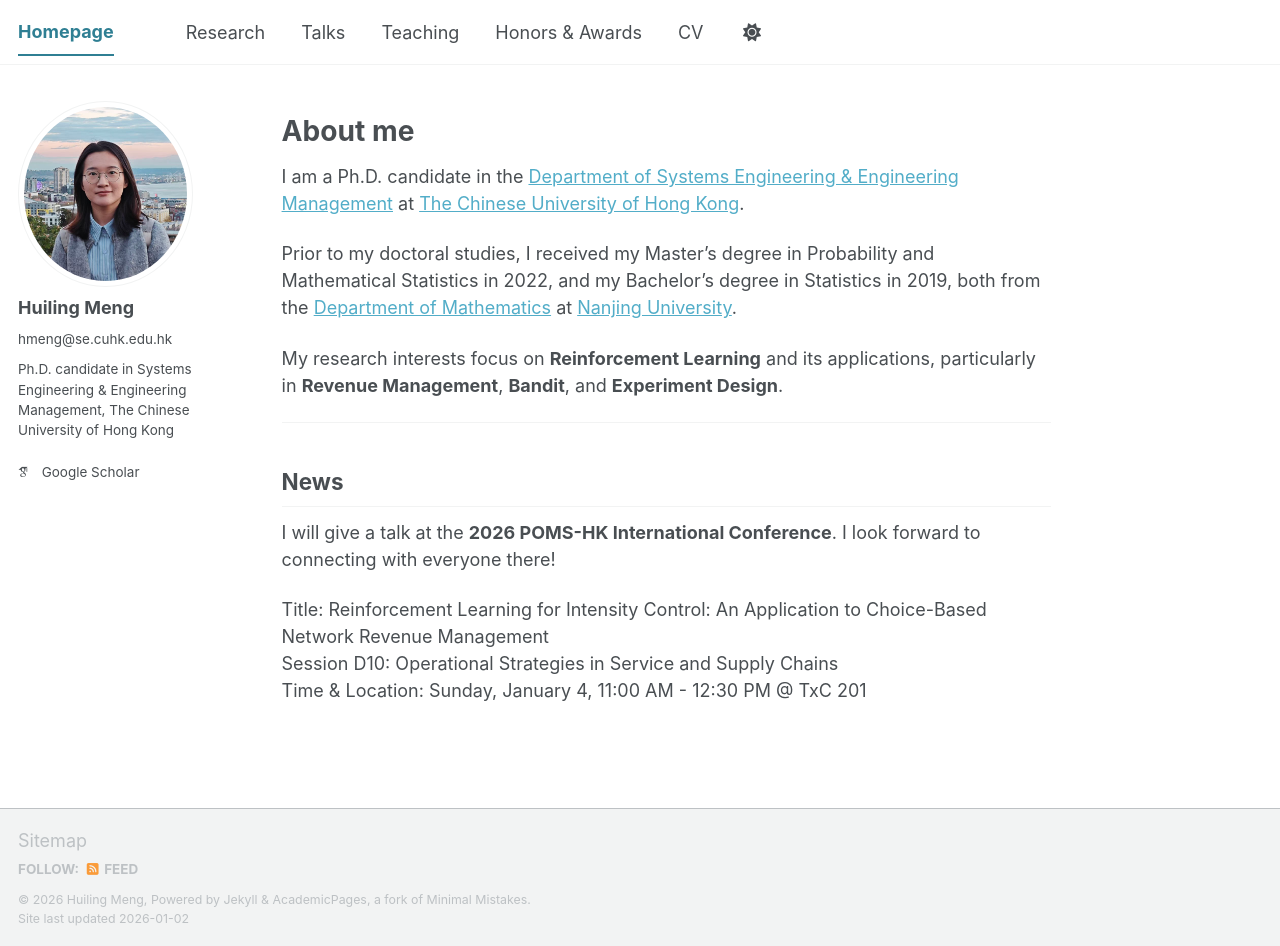
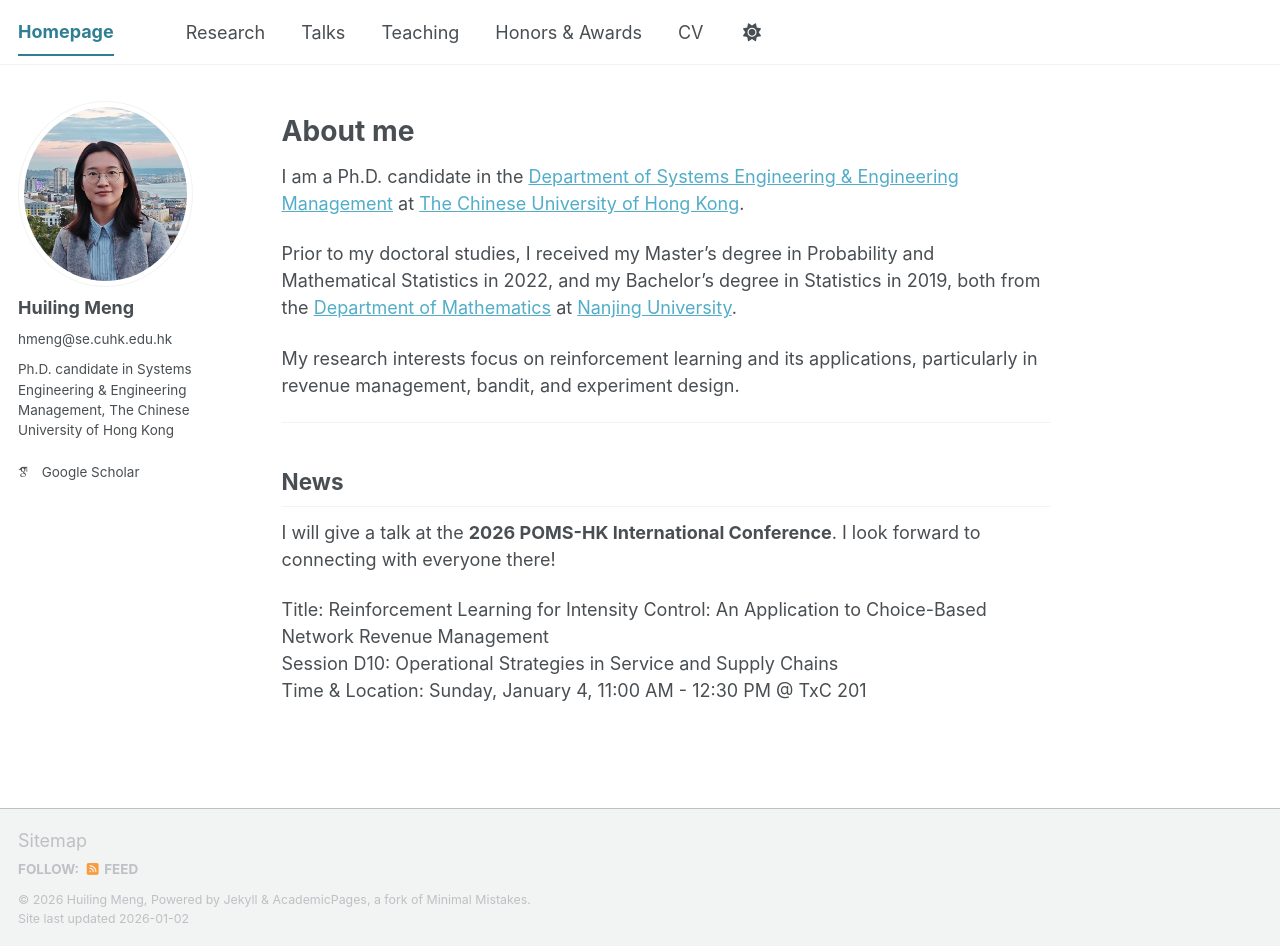
Before and after one commit to huilingmeng/huilingmeng.github.io, a Jekyll site: the page built from _pages/about.md, in a window 1280 px wide and 946 px high. Built offline with Jekyll 4.4.1, drawn with Linux system fonts in a browser that asks for light colours; some web fonts are replaced; a script bundle is joined from its source files by our own code; library files that are not in the unit come from our copies.

```diff
--- a/_pages/about.md
+++ b/_pages/about.md
@@ -15,7 +15,7 @@ I am a Ph.D. candidate in the [Department of Systems Engineering & Engineering M
 Prior to my doctoral studies, I received my Master's degree in Probability and Mathematical Statistics in 2022, and my Bachelor's degree in Statistics in 2019, both from the [Department of Mathematics](https://math.nju.edu.cn/) at [Nanjing University](https://www.nju.edu.cn/en/).
 
 
-My research interests focus on **Reinforcement Learning** and its applications, particularly in **Revenue Management**, **Bandit**, and **Experiment Design**.
+My research interests focus on reinforcement learning and its applications, particularly in revenue management, bandit, and experiment design.
 
 
 ---
```
